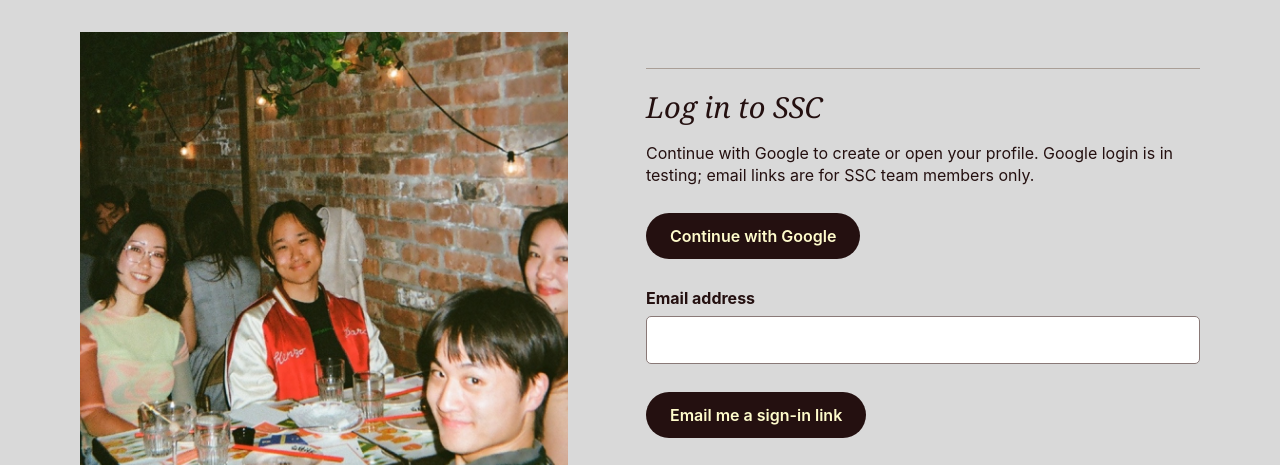
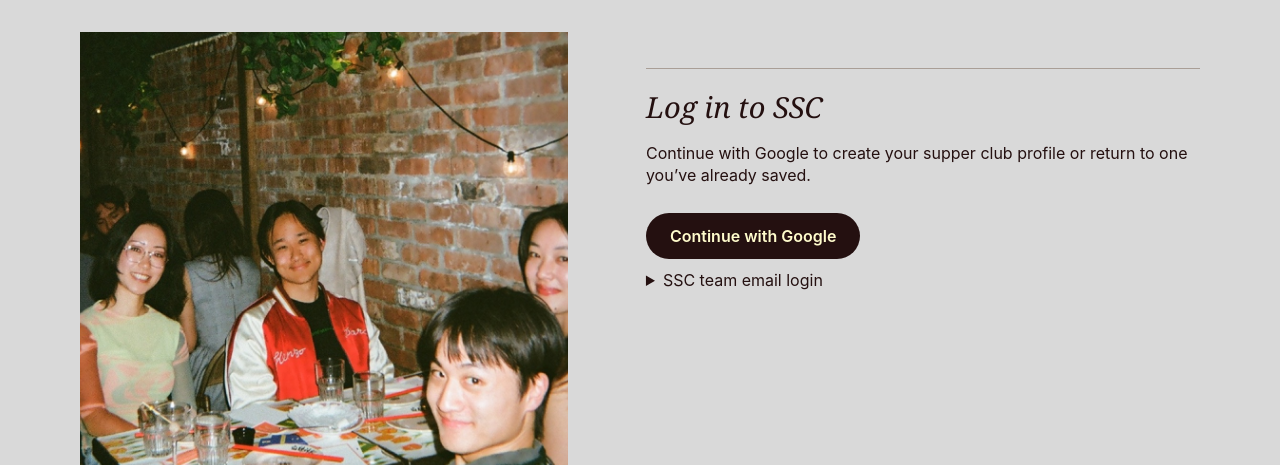
Before and after one commit to imjuzhu97/ssc, a plain HTML site: page profile.html in a window 1280 px wide. Shown: the part 148-613 px from the top of the page. Drawn offline with nearby package versions, Linux system fonts and the light colour scheme.

Commit message:
Open the SSC guest entry with Google sign-in

```diff
--- a/profile.html
+++ b/profile.html
@@ -1,7 +1,7 @@
 <!doctype html>
 <html lang="en"><head><meta charset="utf-8"><meta name="viewport" content="width=device-width,initial-scale=1"><meta name="robots" content="noindex">
 <title>My profile | The Spiciest Supper Club</title><link href="https://fonts.googleapis.com/css2?family=Cormorant+Garamond:ital,wght@0,300..700;1,300..700&amp;display=swap" rel="stylesheet"><link rel="stylesheet" href="styles.css?v=20261124-member-profile"><script defer src="site-menu.js"></script><link rel="stylesheet" href="profile.css">
-<script defer src="ssc-auth-sdk.js"></script><script defer src="profile-config.js"></script><script defer src="profile.js?v=member-login-2"></script></head>
+<script defer src="ssc-auth-sdk.js"></script><script defer src="profile-config.js"></script><script defer src="profile.js?v=guest-login-1"></script></head>
 <body><header class="site-header">
       <a class="brand" href="index.html#home" aria-label="The Spiciest Supper Club home">
         <img src="assets/brand/ssc-logo-20260609.png" alt="The Spiciest Supper Club">
@@ -34,7 +34,7 @@
     </header>
 <main class="account"><aside class="table-photo"><h1>My profile</h1></aside><div class="member-content">
 <p id="notice" role="status">Loading your profile...</p>
-<section id="signin" hidden><h2>Log in to SSC</h2><p id="authIntro">Returning member? Log in to your saved profile. New here? Use the same sign-in options to create one.</p><div id="authOptions"><button id="google">Continue with Google</button><form id="emailForm"><label>Email address<input required type="email" autocomplete="email" name="email"></label><button>Email me a sign-in link</button></form></div><div id="previewOptions" hidden><button id="newPreview">Preview creating a profile</button> <button id="returnPreview" class="cancel">View a sample member profile</button></div></section>
+<section id="signin" hidden><h2>Log in to SSC</h2><p id="authIntro">Returning member? Log in to your saved profile. New here? Use the same sign-in options to create one.</p><div id="authOptions"><button id="google">Continue with Google</button><details><summary>SSC team email login</summary><form id="emailForm"><label>Email address<input required type="email" autocomplete="email" name="email"></label><button>Email me a sign-in link</button></form></details></div><div id="previewOptions" hidden><button id="newPreview">Preview creating a profile</button> <button id="returnPreview" class="cancel">View a sample member profile</button></div></section>
 <form id="editor" hidden><p>Your answers and photo are private to you and the SSC team.</p>
 <img id="portrait" hidden width="112" height="112" alt="Your profile photo">
 <label>Profile photo<input id="photo" type="file" accept="image/jpeg,image/png,image/webp"><small>Choose a JPG, PNG or WebP, up to 10 MB.</small></label>
--- a/profile.js
+++ b/profile.js
@@ -92,7 +92,7 @@
     const callbackError = [location.search,location.hash].some(part => new URLSearchParams(part.slice(1)).has("error"));
     db = window.supabase.createClient(url,publishableKey);
     id("google").hidden = !window.sscProject.googleEnabled;
-    if (window.sscProject.teamEmailOnly) id("authIntro").textContent = "Continue with Google to create or open your profile. Google login is in testing; email links are for SSC team members only.";
+    if (window.sscProject.teamEmailOnly) id("authIntro").textContent = "Continue with Google to create your supper club profile or return to one you’ve already saved.";
     const redirect = location.origin + location.pathname;
     id("google").onclick = async () => {
       const {error} = await db.auth.signInWithOAuth({provider:"google",options:{redirectTo:redirect}});
```
